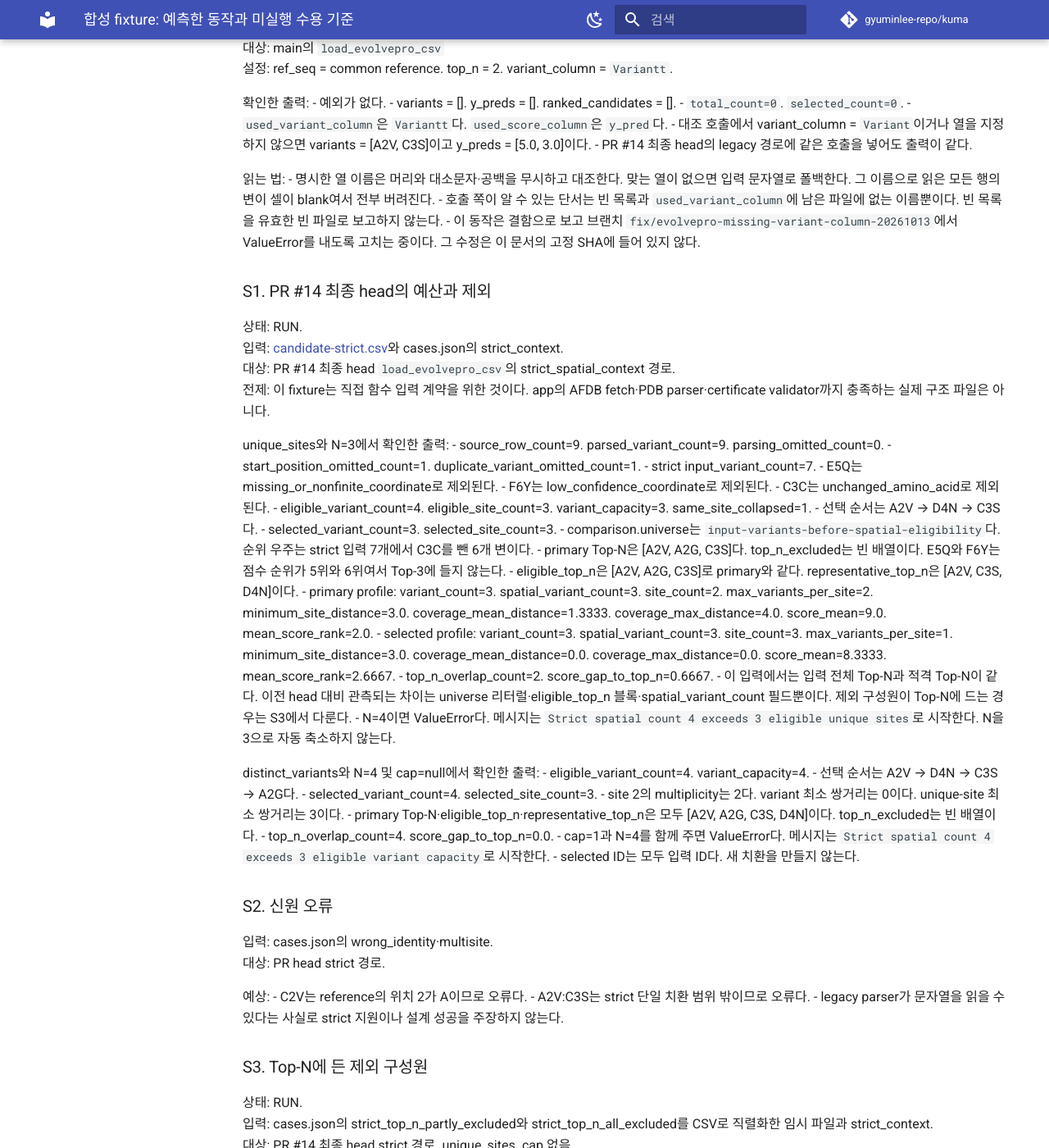
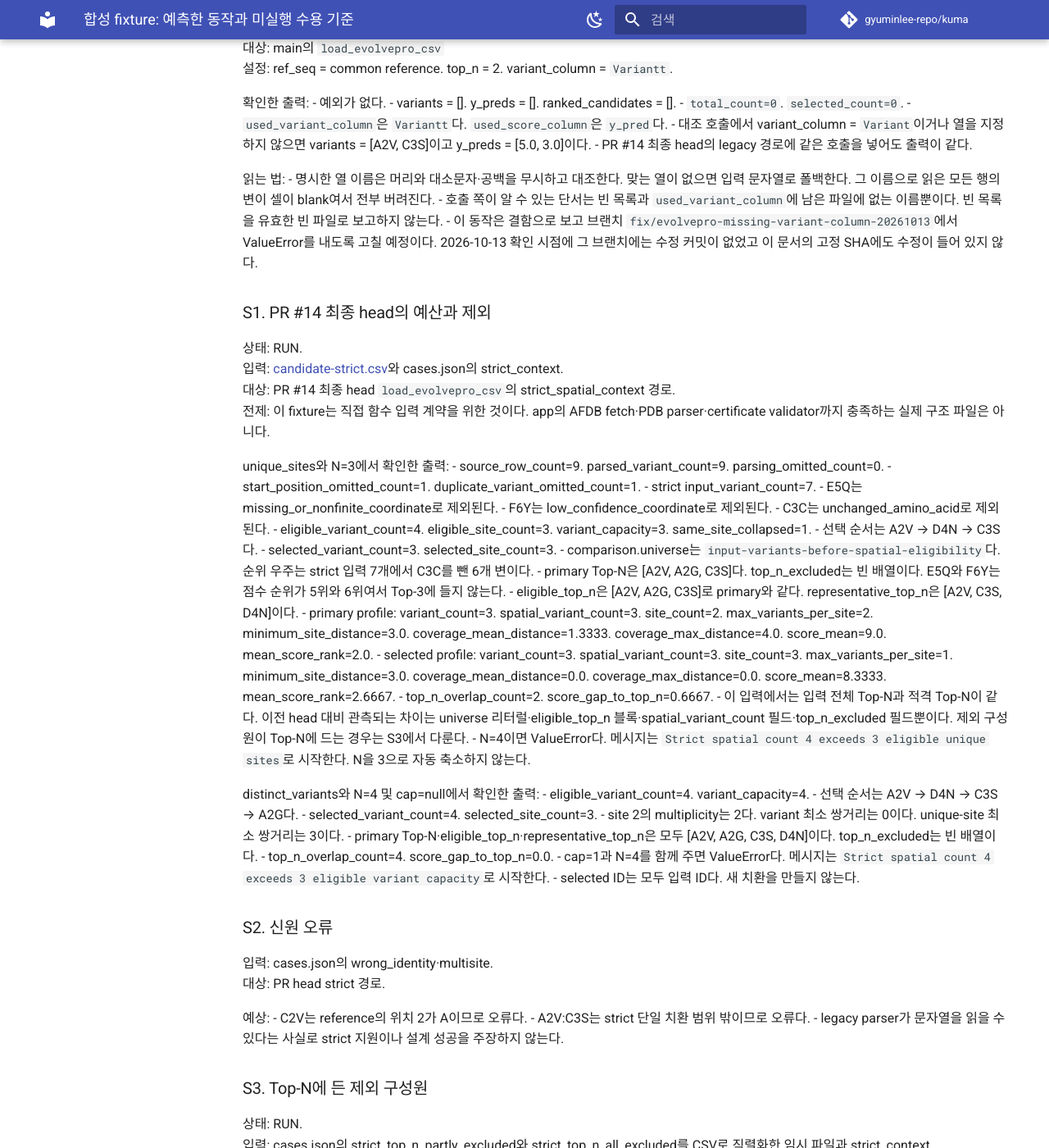
Before and after one commit to gyuminlee-repo/kuma, an MkDocs documentation site: the page built from docs/audit/evolvepro-data-contract-20261013/expected-behavior.md, in a window 1280 px wide and 1400 px high, scrolled down 1696 px. Shown: the whole window at 82% size. Built offline with MkDocs 1.6.1 and Material for MkDocs 9.7.7, drawn with Linux system fonts in a browser that asks for light colours; comment, search, counter and statistics services are not loaded.

Commit message:
docs(audit): list top_n_excluded among the changed comparison fields and state the variant column fix as planned
Signed-off-by: gyuminlee-repo <gyuminlee-repo@users.noreply.github.com>

```diff
--- a/docs/audit/evolvepro-data-contract-20261013/expected-behavior.md
+++ b/docs/audit/evolvepro-data-contract-20261013/expected-behavior.md
@@ -68,7 +68,7 @@
 읽는 법:
 - 명시한 열 이름은 머리와 대소문자·공백을 무시하고 대조한다. 맞는 열이 없으면 입력 문자열로 폴백한다. 그 이름으로 읽은 모든 행의 변이 셀이 blank여서 전부 버려진다.
 - 호출 쪽이 알 수 있는 단서는 빈 목록과 `used_variant_column`에 남은 파일에 없는 이름뿐이다. 빈 목록을 유효한 빈 파일로 보고하지 않는다.
-- 이 동작은 결함으로 보고 브랜치 `fix/evolvepro-missing-variant-column-20261013`에서 ValueError를 내도록 고치는 중이다. 그 수정은 이 문서의 고정 SHA에 들어 있지 않다.
+- 이 동작은 결함으로 보고 브랜치 `fix/evolvepro-missing-variant-column-20261013`에서 ValueError를 내도록 고칠 예정이다. 2026-10-13 확인 시점에 그 브랜치에는 수정 커밋이 없었고 이 문서의 고정 SHA에도 수정이 들어 있지 않다.
 
 ### S1. PR #14 최종 head의 예산과 제외
 
@@ -93,7 +93,7 @@ unique_sites와 N=3에서 확인한 출력:
 - primary profile: variant_count=3. spatial_variant_count=3. site_count=2. max_variants_per_site=2. minimum_site_distance=3.0. coverage_mean_distance=1.3333. coverage_max_distance=4.0. score_mean=9.0. mean_score_rank=2.0.
 - selected profile: variant_count=3. spatial_variant_count=3. site_count=3. max_variants_per_site=1. minimum_site_distance=3.0. coverage_mean_distance=0.0. coverage_max_distance=0.0. score_mean=8.3333. mean_score_rank=2.6667.
 - top_n_overlap_count=2. score_gap_to_top_n=0.6667.
-- 이 입력에서는 입력 전체 Top-N과 적격 Top-N이 같다. 이전 head 대비 관측되는 차이는 universe 리터럴·eligible_top_n 블록·spatial_variant_count 필드뿐이다. 제외 구성원이 Top-N에 드는 경우는 S3에서 다룬다.
+- 이 입력에서는 입력 전체 Top-N과 적격 Top-N이 같다. 이전 head 대비 관측되는 차이는 universe 리터럴·eligible_top_n 블록·spatial_variant_count 필드·top_n_excluded 필드뿐이다. 제외 구성원이 Top-N에 드는 경우는 S3에서 다룬다.
 - N=4이면 ValueError다. 메시지는 `Strict spatial count 4 exceeds 3 eligible unique sites`로 시작한다. N을 3으로 자동 축소하지 않는다.
 
 distinct_variants와 N=4 및 cap=null에서 확인한 출력:
```
Also changed, not shown: docs/audit/evolvepro-data-contract-20261013/README-ko.md (+2 -2 lines).
